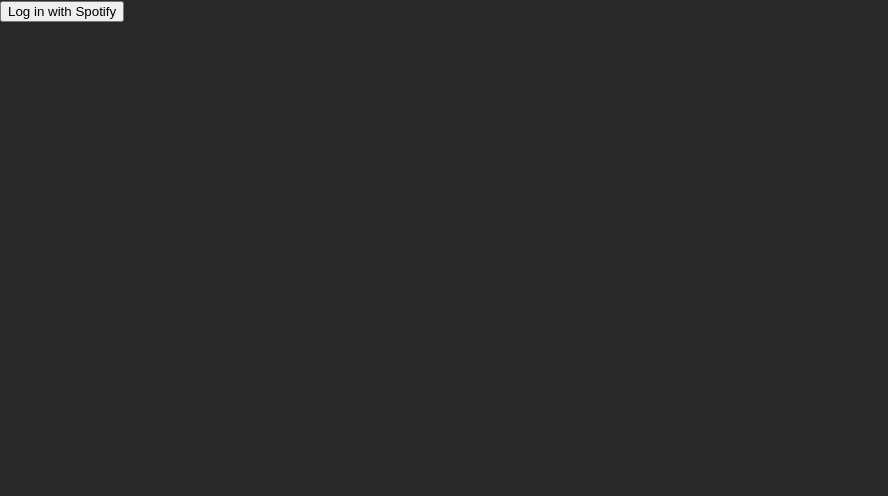
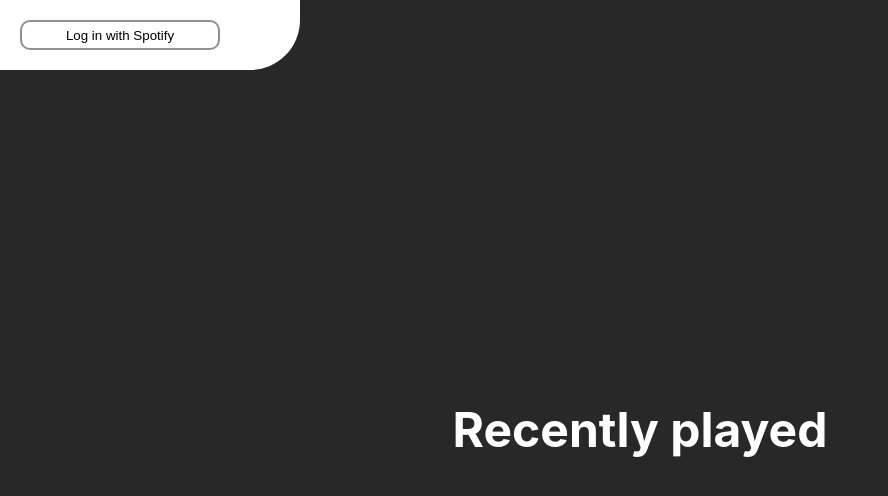
Before and after one commit to fcieminski/Spotlift-spotify-api-app, a React (Create React App) app in the folder client/: page / in a window 1280 px wide. Shown: the top 496 px of the page, without its empty margins (0-888 px from the left). Built offline with nearby package versions, Linux system fonts and the light colour scheme.

Commit message:
adding some styles

```diff
--- a/client/src/App.js
+++ b/client/src/App.js
@@ -1,5 +1,6 @@
 import React, { Component } from "react";
 import "./App.css";
+import arrow from "./img/arrow.png";
 
 const server = "http://localhost:8888/";
 
@@ -88,7 +89,6 @@ class App extends Component {
   };
 
   moveSliderRight = () => {
-    const container = document.querySelector(".slider-container");
     const elementToSlide = document.querySelector(".playlist-slider");
     const allPlaylistsBoxes = document.querySelectorAll(".playlist-box");
     const onePlaylistBox = document.querySelector(".playlist-box").clientWidth;
@@ -114,30 +114,20 @@ class App extends Component {
   render() {
     return (
       <div>
-        <a href="http://localhost:8888/login">
-          <button>Log in with Spotify</button>
-        </a>
-        <p>{this.state.token}</p>
-        <p>{this.state.refreshToken}</p>
-        {/* {this.state.user &&
-          this.state.user.map(user => (
-            <div>
-              <h1>{user.display_name}</h1>
-              <p>{user.email}</p>
-              <p>{user.followers.total}</p>
-              <img src={user.images[0].url} />
-            </div>
-          ))} */}
+        <nav>
+          <a href="http://localhost:8888/login">
+            <button>Log in with Spotify</button>
+          </a>
+        </nav>
         {this.state.playlists && (
           <div className="slider-controls">
-            <p onClick={this.moveSliderLeft} className="move-slider">
-              {`<`}{" "}
-            </p>
+            <button onClick={this.moveSliderLeft} className="move-slider">
+              <img src={arrow} />
+            </button>
             <h2 className="header-text">Your Playlists</h2>
-            <p onClick={this.moveSliderRight} className="move-slider">
-              {" "}
-              >
-            </p>
+            <button onClick={this.moveSliderRight} className="move-slider">
+              <img id="rotate" src={arrow} />
+            </button>
           </div>
         )}
         <section className="slider-container">
@@ -160,7 +150,7 @@ class App extends Component {
               ))}
           </div>
         </section>
-
+        <h2 className="header-text">Recently played</h2>
         <main>
           {this.state.recentlyPlayed &&
             this.withoutDuplicates().map(item => (
--- a/client/src/index.css
+++ b/client/src/index.css
@@ -31,6 +31,21 @@ code {
     monospace;
 }
 
+nav {
+  width: 300px;
+  height: 10%;
+  background-color: white;
+  border-bottom-right-radius: 50px;
+}
+nav > a > button {
+  width: 200px;
+  height: 30px;
+  border: none;
+  border-radius: 10px;
+  margin: 20px;
+  border: 2px solid rgb(144, 144, 144);
+  background-color: transparent;
+}
 section {
   position: relative;
   height: 250px;
@@ -40,20 +55,28 @@ section {
 
 .move-slider {
   color: white;
-  font-size: 3rem;
-  margin: 10px;
+  border: 2px solid rgb(209, 209, 209);
+  border-radius: 10px;
+  width: 70px;
+  height: 35px;
   cursor: pointer;
+  background-color: transparent;
+}
+
+#rotate {
+  transform: rotate(180deg);
 }
 
 .slider-controls {
   display: flex;
   justify-content: center;
-  align-items: baseline;
+  align-items: center;
+  margin-bottom: 20px;
 }
 
 .header-text {
   font-size: 3rem;
-  margin-bottom: 20px;
+  margin: 20px;
   color: white;
   text-align: center;
 }
@@ -69,6 +92,7 @@ section {
 .playlist-box {
   width: 250px;
   height: 250px;
+  margin: 10px;
 }
 
 .playlist-image {
@@ -101,7 +125,7 @@ section {
 
 .playlist-box:hover .playlist-image::after {
   transition: all 0.5s;
-  width: 450px;
+  width: 250px;
 }
 
 .playlist-box:hover .playlist-info {
@@ -168,7 +192,7 @@ main {
 }
 
 .recently-played-about > p {
-  font-size: 17px;
+  font-size: 14px;
   margin-bottom: 10px;
 }
 
```
Also changed, not shown: client/src/img/arrow.png (added).
